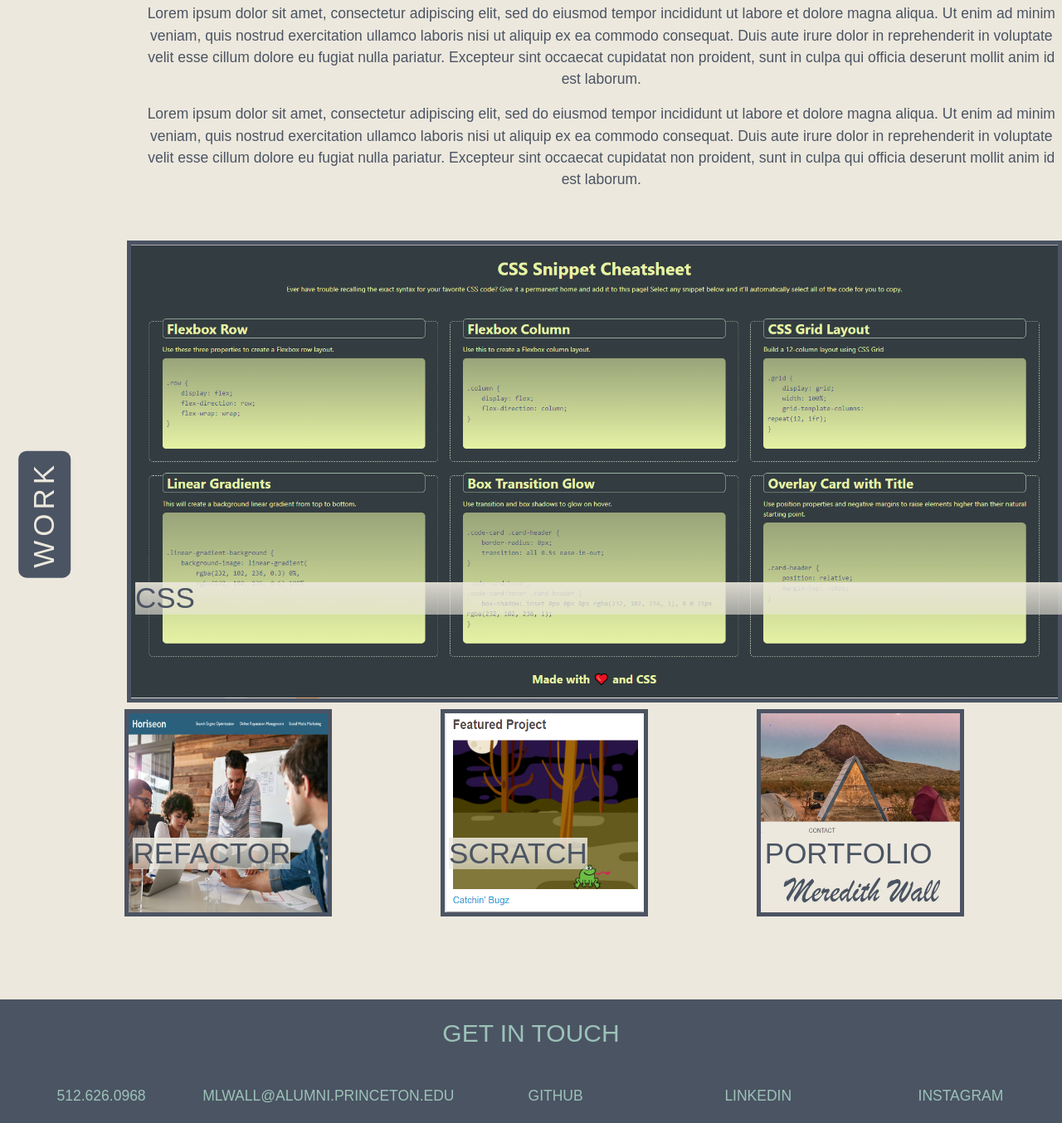
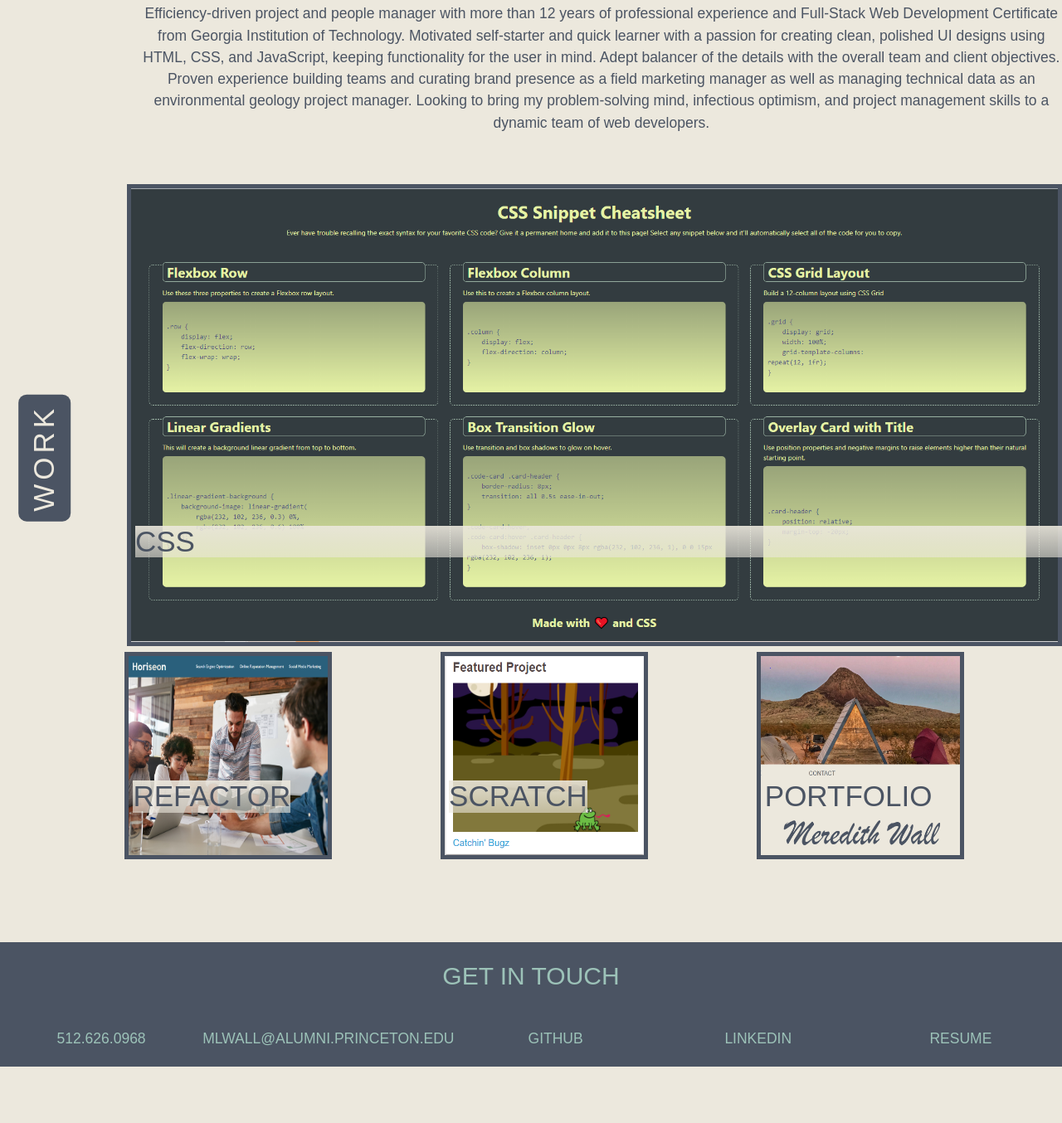
Before and after one commit to merewall/Wk8-Updated-Portfolio, a plain HTML site: page index.html in a window 1280 px wide. Shown: the part 1245-2599 px from the top of the page at 83% size. After the commit the page ends 2531 px from the top, so only its background shows below. Drawn offline with Linux system fonts and the light colour scheme.

Commit message:
adding downloadable resume link

```diff
--- a/index.html
+++ b/index.html
@@ -117,6 +117,10 @@
                 <div class="about-me-footer" id="about-me-blurb">
                     <p>
                         <!-- placeholder text -->
+                        Efficiency-driven project and people manager with more than 12 years of professional experience and Full-Stack Web Development Certificate from Georgia Institution of Technology. Motivated self-starter and quick learner with a passion for creating clean, polished UI designs using HTML, CSS, and JavaScript, keeping functionality for the user in mind. Adept balancer of the details with the overall team and client objectives. Proven experience building teams and curating brand presence as a field marketing manager as well as managing technical data as an environmental geology project manager. Looking to bring my problem-solving mind, infectious optimism, and project management skills to a dynamic team of web developers.
+                    </p>
+                    <!-- <p>
+                        placeholder text
                         Lorem ipsum dolor sit amet, consectetur adipiscing elit, sed do
                         eiusmod tempor incididunt ut labore et dolore magna aliqua. Ut
                         enim ad minim veniam, quis nostrud exercitation ullamco
@@ -124,17 +128,7 @@
                         dolor in reprehenderit in voluptate velit esse cillum dolore eu
                         fugiat nulla pariatur. Excepteur sint occaecat cupidatat non
                         proident, sunt in culpa qui officia deserunt mollit anim id est laborum.
-                    </p>
-                    <p>
-                        <!-- placeholder text -->
-                        Lorem ipsum dolor sit amet, consectetur adipiscing elit, sed do
-                        eiusmod tempor incididunt ut labore et dolore magna aliqua. Ut
-                        enim ad minim veniam, quis nostrud exercitation ullamco
-                        laboris nisi ut aliquip ex ea commodo consequat. Duis aute irure
-                        dolor in reprehenderit in voluptate velit esse cillum dolore eu
-                        fugiat nulla pariatur. Excepteur sint occaecat cupidatat non
-                        proident, sunt in culpa qui officia deserunt mollit anim id est laborum.
-                    </p>
+                    </p> -->
                 </div>
             </div>
         </section>
@@ -202,8 +196,11 @@
                 <li id="linkedin">
                     <a href="https://www.linkedin.com/in/meredithwall/">LINKEDIN</a>
                 </li>
-                <li id="instagram">
+                <!-- <li id="instagram">
                     <a href="https://www.instagram.com/merewall/">INSTAGRAM</a>
+                </li> -->
+                <li>
+                    <a href="./Assets/Downloadables/Meredith-Wall-Resume.pdf" download="MeredithWall_Resume" target="_blank">RESUME</a>
                 </li>
             </ul>
         </section>
```
Also changed, not shown: 1 other file.
